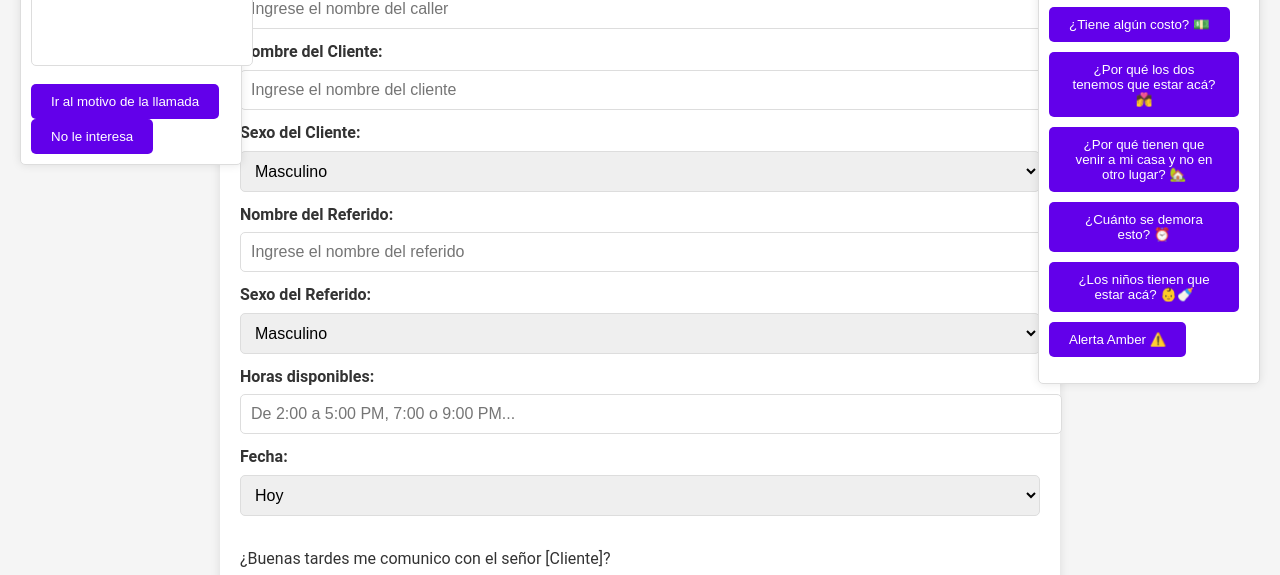
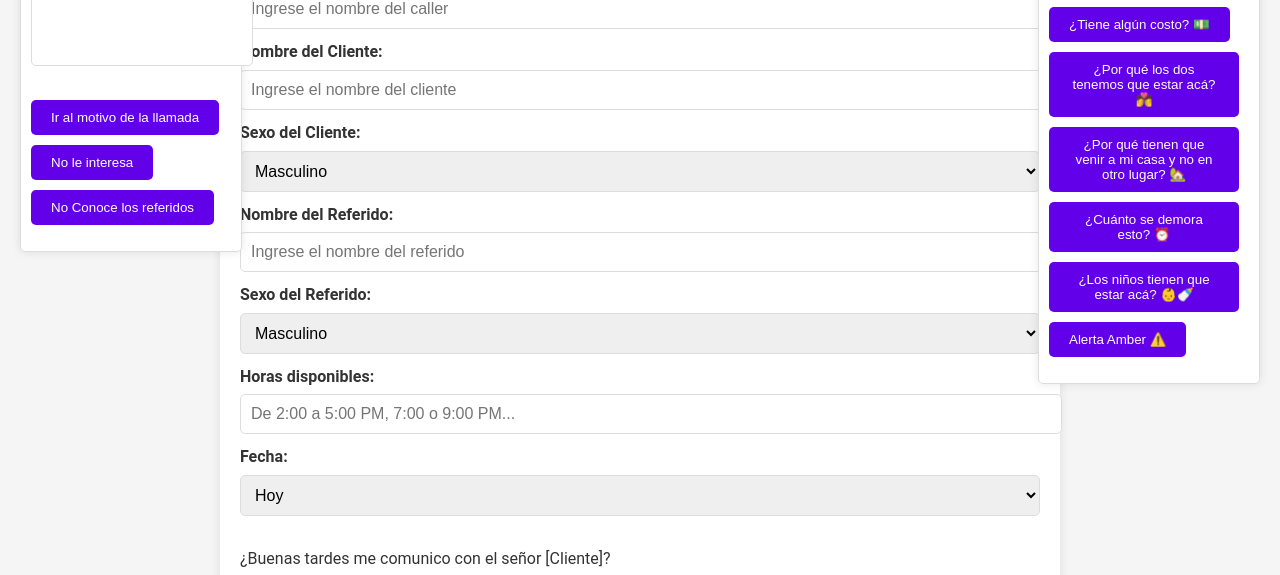
Before and after one commit to jessuss005/CBG, a plain HTML site: page index.html in a window 1280 px wide. Shown: the part 225-800 px from the top of the page. Drawn offline with Linux system fonts and the light colour scheme.

Commit message:
Update index.html

```diff
--- a/index.html
+++ b/index.html
@@ -70,7 +70,7 @@
              <p id="no"><span id="SexoReferido5"></span> <span id="nombreReferido5"></span> le envió unos enlaces informativos vía mensajes, ¿Recibió alguno de estos?</p>
              <a href="#motivo"><button class="btn" id="respuesta-si">Sí</button></a>
             <a href="#no2"></a><button class="btn" id="respuesta-no">No</button>
-            <p id="no2">Le comento rápidamente, <span id="SexoReferido6"></span> <span id="nombreReferido6"></span> ya adquirió el programa de protección para niños, este es entregado a los padres que desean realmente proteger a sus hijos en cualquier situación, no tiene costo alguno y está avalado por la federación americana de maestros, esto es un método educativo junto con una aplicación móvil donde usted va a tener todos los datos más importantes de sus niños y en caso de que ocurra ni Dios lo quiera algún extravío, pérdida o secuestro usted pueda realizar la activación de la alerta Amber en el menor tiempo posible y pueda encontrar así más rápido a los niños sin que salgan del estado o del país, ¿Conoce el sistema  de la alerta Amber 🆘?</p>
+            <p id="no2">Le comento rápidamente, <span id="SexoReferido6"></span> <span id="nombreReferido6"></span> ya adquirió el programa de protección para niños, este es entregado a los padres que desean realmente proteger a sus hijos en cualquier situación, no tiene costo alguno y está avalado por la federación americana de maestros, esto es un método educativo junto con una aplicación móvil donde usted va a tener los datos más importantes de sus niños y en caso de que ocurra ni Dios lo quiera algún extravío, pérdida o secuestro usted pueda realizar la activación de la alerta Amber en el menor tiempo posible y pueda encontrar así más rápido a los niños sin que salgan del estado o del país, ¿Conoce el sistema  de la alerta Amber 🆘?</p>
             <p id="amber"><span class="disableText">No conoce la alerta</span>Es la alerta que llega comúnmente a su teléfono celular cuando un niño se pierde. Al igual que anuncia huracanes, inundaciones o cuando se roban un vehículo. </p>
             <p><span class="disableText">Sí conoce la alerta</span>Excelente, entonces nosotros en conjunto con el sistema de la Alerta Amber y la Unión de la policía, buscamos disminuir la cantidad de niños extraviados en el estado donde usted reside, ya que lamentablemente este es uno de los estados donde se extravían niños con más frecuencia.</p>
             <a href="#motivo"><button class="btn" id="motivoLlamada">Ir al motivo de la llamada</button></a>
@@ -97,8 +97,11 @@
 
             <h4 id="ninos">¿Los niños tienen que estar acá? 👶🍼 </h4>
             <p>No, el agente te deja toda la información y te explica cómo usarla, y ustedes se hacen cargo de tomar información cuando tengan el tiempo. </p>
-            <h4 id="noInteresa">NO LE INTERESA 👶🍼 </h4>
+            <h4 id="noInteresa">NO LE INTERESA </h4>
             <p>Entiendo que pueda estar ocupado/a o que este tema no parezca relevante en este momento, pero quiero asegurarme de que está informado/a sobre la importancia de este programa. El Child Safe Kit es completamente gratuito y está diseñado para ayudar a proteger a sus hijos en caso de emergencia. Es una herramienta que esperamos nunca tenga que usar, pero que puede ser vital si alguna vez la necesita. ¿Le gustaría saber un poco más sobre cómo puede beneficiarse?"</p>
+            <h4 id="noConoceRef">NO CONOCE LOS REFERIDDOS</h4>
+            <P>Entiendo, no hay problema. A veces nuestros programas reciben referencias de amigos o familiares que creen que esta información podría ser útil. Permítame explicarle brevemente de qué se trata.
+                Estamos contactándolo para informarle sobre el Programa de Protección Infantil Child Safe Kit, que trabaja en conjunto con la Alerta Amber para ayudar a mantener a los niños seguros proporcionando herramientas y recursos importantes para las familias. ¿Tendría un momento para que le explique cómo funciona y cómo podría beneficiarlo a usted y a su familia?</P>
             <h4>CUANDO TE DICEN QUE YA OBTUVIERON LOS BENEFICIOS SE DEBE PREGUNTAR LO SIGUIENTE: </h4>
             <h4>¿Hace cuánto recibió el programa? ¿Solo le entregaron el programa o recibió algún otro documento?</h4>
             <a href="">Ofrecer el testamento gratuito</a>
@@ -108,8 +111,11 @@
     <div class="notepad-section">
         <h2>Notas:</h2>
         <textarea id="notas" placeholder="Escriba las notas aquí..."></textarea>
-        <a href="#motivo"><button class="btn" id="motivoLlamada">Ir al motivo de la llamada</button></a>
-        <a href="#noInteresa"><button class="btn" id="motivoLlamada">No le interesa</button></a>
+        <ul>
+        <li><a href="#motivo"><button class="btn" id="motivoLlamada">Ir al motivo de la llamada</button></a></li>
+        <li><a href="#noInteresa"><button class="btn" id="motivoLlamada">No le interesa</button></a></li>
+        <li><a href="#noConoceRef"><button class="btn" id="motivoLlamada">No Conoce los referidos</button></a></li>
+        </ul>
     </div>
 
     <div class="floating-faq">
```
